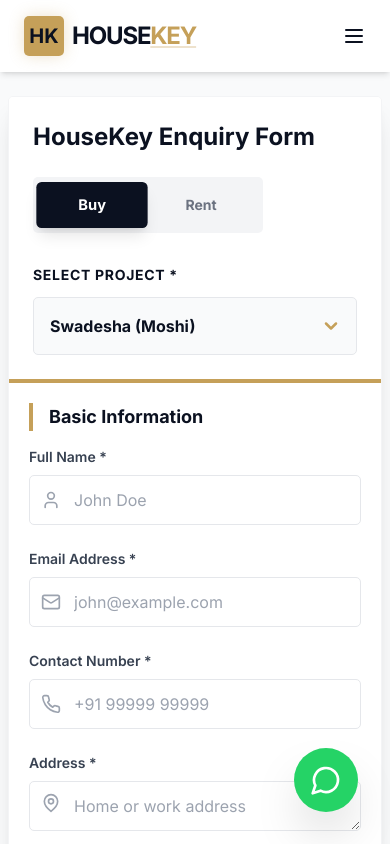
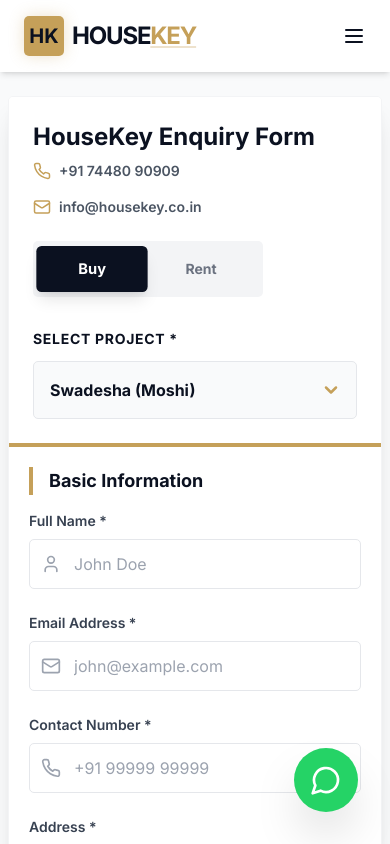
Before and after one commit to teamglobal1998-creator/housekey, a Next.js app: page /enquiry in a window 390 px wide. Shown: the top 844 px of the page. Built offline with nearby package versions, Linux system fonts and the light colour scheme.

Commit message:
feat: add contact info (phone and email) to enquiry form header

```diff
--- a/app/enquiry/page.tsx
+++ b/app/enquiry/page.tsx
@@ -57,7 +57,15 @@
         <div className="bg-white shadow-xl rounded-2xl md:rounded-3xl overflow-hidden border border-gray-100">
           {/* Header */}
           <div className="bg-white p-6 md:p-8 border-b-4 md:border-b-8 border-accent relative">
-            <h1 className="text-2xl md:text-3xl font-bold text-primary mb-6 md:mb-8">HouseKey Enquiry Form</h1>
+            <h1 className="text-2xl md:text-3xl font-bold text-primary mb-2">HouseKey Enquiry Form</h1>
+            <div className="flex flex-col sm:flex-row gap-4 mb-6 md:mb-8 text-sm md:text-base font-semibold text-gray-600">
+              <a href="tel:+917448090909" className="flex items-center gap-2 hover:text-accent transition-colors">
+                <Phone size={18} className="text-accent" /> +91 74480 90909
+              </a>
+              <a href="mailto:info@housekey.co.in" className="flex items-center gap-2 hover:text-accent transition-colors">
+                <Mail size={18} className="text-accent" /> info@housekey.co.in
+              </a>
+            </div>
 
             <div className="flex flex-col gap-8">
               {/* Type Selection Tabs */}
```
